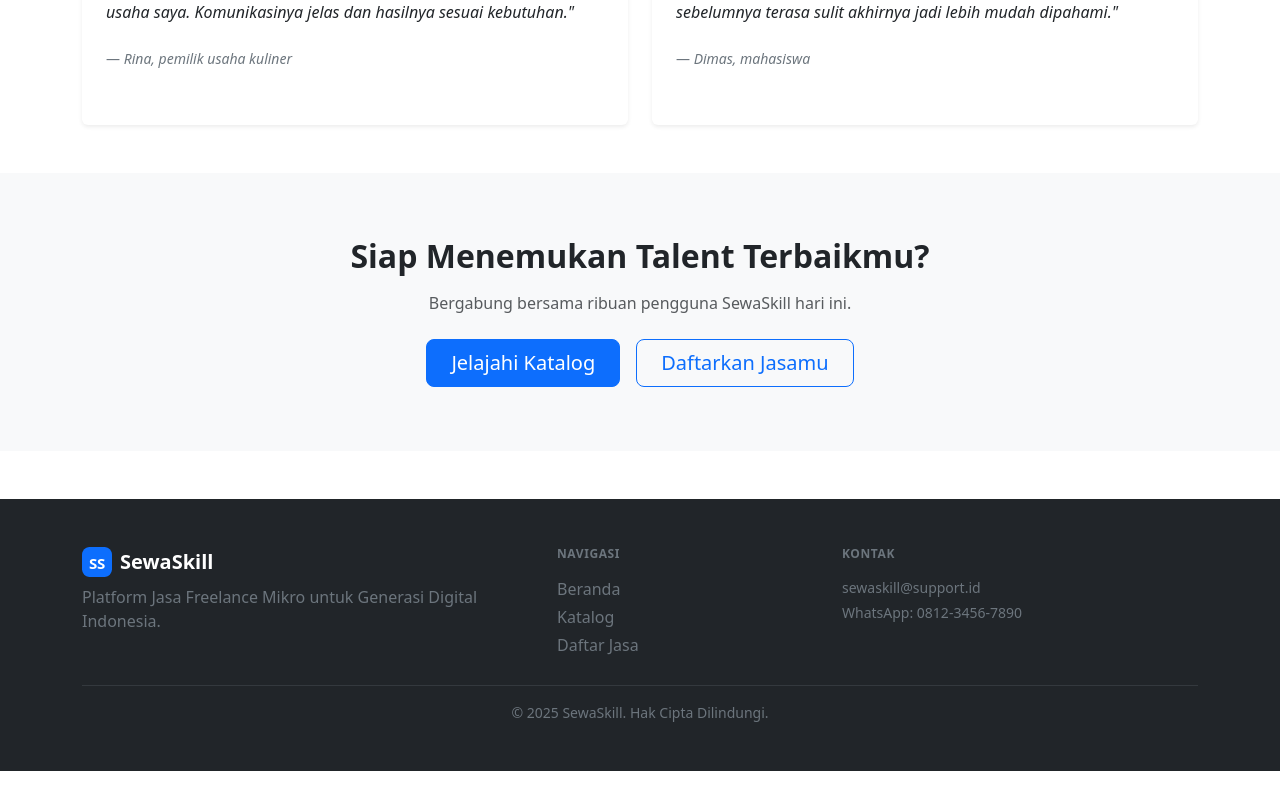
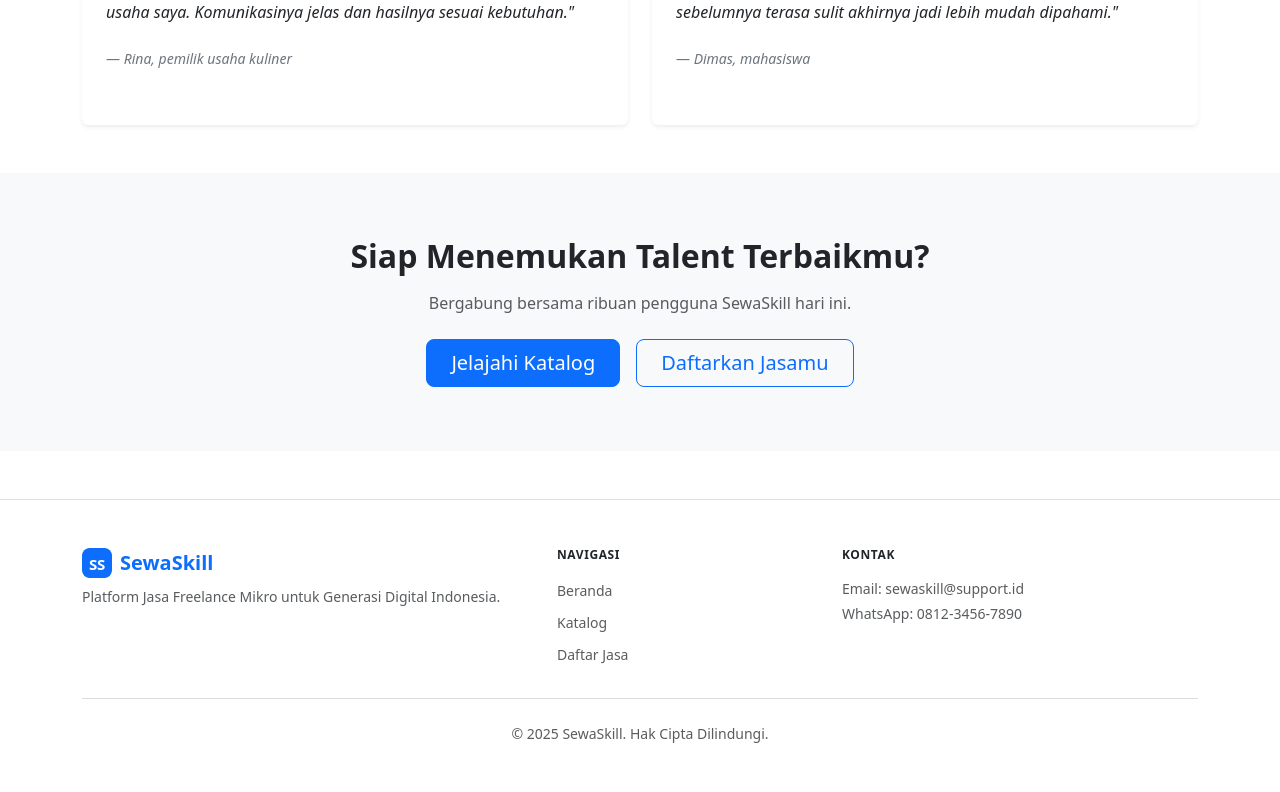
Before and after one commit to fadhilr2/TUBES_PENGWEB_KELOMPOK_1, a React (Vite) app: page / in a window 1280 px wide. Shown: the part 1913-2705 px from the top of the page. Before the commit the page ends 2684 px from the top, so only its background shows below. Built offline with nearby package versions, Linux system fonts and the light colour scheme; the HTML template or start-up script is replaced by a standard one.

Commit message:
style(footer): switch to cohesive light theme matching navbar

```diff
--- a/src/components/Footer.jsx
+++ b/src/components/Footer.jsx
@@ -2,11 +2,11 @@
 
 export default function Footer() {
   return (
-    <footer className="bg-dark text-white py-5 mt-5">
+    <footer className="bg-white border-top py-5 mt-5">
       <div className="container">
         <div className="row gy-4">
           <div className="col-md-5">
-            <Link className="text-white text-decoration-none fw-bold fs-5 d-flex align-items-center gap-2 mb-2" to="/">
+            <Link className="text-primary text-decoration-none fw-bold fs-5 d-flex align-items-center gap-2 mb-2" to="/">
               <img
                 src="/favicon.svg"
                 alt="Logo SewaSkill"
@@ -16,27 +16,27 @@
               />
               SewaSkill
             </Link>
-            <p className="text-secondary mb-0">Platform Jasa Freelance Mikro untuk Generasi Digital Indonesia.</p>
+            <p className="text-muted small mb-0">Platform Jasa Freelance Mikro untuk Generasi Digital Indonesia.</p>
           </div>
 
           <div className="col-md-3">
-            <h6 className="fw-semibold text-uppercase text-secondary mb-3" style={{ fontSize: '.75rem', letterSpacing: '.05em' }}>Navigasi</h6>
+            <h6 className="fw-semibold text-uppercase text-dark mb-3" style={{ fontSize: '.75rem', letterSpacing: '.05em' }}>Navigasi</h6>
             <ul className="list-unstyled mb-0">
-              <li className="mb-1"><Link className="text-secondary text-decoration-none" to="/">Beranda</Link></li>
-              <li className="mb-1"><Link className="text-secondary text-decoration-none" to="/katalog">Katalog</Link></li>
-              <li className="mb-1"><Link className="text-secondary text-decoration-none" to="/tambah-jasa">Daftar Jasa</Link></li>
+              <li className="mb-2"><Link className="text-muted text-decoration-none small" to="/">Beranda</Link></li>
+              <li className="mb-2"><Link className="text-muted text-decoration-none small" to="/katalog">Katalog</Link></li>
+              <li className="mb-2"><Link className="text-muted text-decoration-none small" to="/tambah-jasa">Daftar Jasa</Link></li>
             </ul>
           </div>
 
           <div className="col-md-4">
-            <h6 className="fw-semibold text-uppercase text-secondary mb-3" style={{ fontSize: '.75rem', letterSpacing: '.05em' }}>Kontak</h6>
-            <p className="text-secondary mb-1 small">sewaskill@support.id</p>
-            <p className="text-secondary mb-0 small">WhatsApp: 0812-3456-7890</p>
+            <h6 className="fw-semibold text-uppercase text-dark mb-3" style={{ fontSize: '.75rem', letterSpacing: '.05em' }}>Kontak</h6>
+            <p className="text-muted mb-1 small">Email: sewaskill@support.id</p>
+            <p className="text-muted mb-0 small">WhatsApp: 0812-3456-7890</p>
           </div>
         </div>
 
-        <hr className="border-secondary mt-4 mb-3" />
-        <p className="text-center text-secondary small mb-0">&copy; 2025 SewaSkill. Hak Cipta Dilindungi.</p>
+        <hr className="my-4 text-secondary opacity-25" />
+        <p className="text-center text-muted small mb-0">&copy; 2025 SewaSkill. Hak Cipta Dilindungi.</p>
       </div>
     </footer>
   );
```
